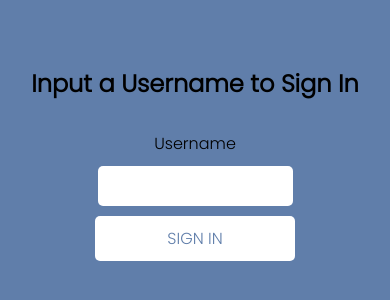
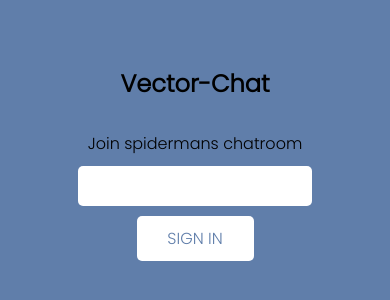
Before and after one commit to vector-10/Chat-app, a React (Create React App) app in the folder client/vectorware-chat/: page / in a window 390 px wide. Shown: the part 254-554 px from the top of the page. Built offline with nearby package versions, Linux system fonts and the light colour scheme; no server answers.

Commit message:
styling fixes

```diff
--- a/client/vectorware-chat/src/App.css
+++ b/client/vectorware-chat/src/App.css
@@ -1,5 +1,4 @@
 @import url('https://fonts.googleapis.com/css2?family=Poppins:wght@300&family=Raleway:wght@300&display=swap');
-
 * {
   box-sizing: border-box;
   margin: 0;
@@ -30,8 +29,14 @@
   border-radius: 5px;
   border: 0;
 }
+
+@media (max-width:480px ) {
+  .username__input{
+    width: 60%;
+  }
+}
 .home__cta {
-  width: 200px;
+  width: 20%;
   padding: 10px;
   font-size: 16px;
   cursor: pointer;
@@ -40,6 +45,11 @@
   outline: none;
   border: none;
   border-radius: 5px;
+}
+@media (max-width:480px ) {
+  .home__cta{
+    width: 30%;
+  }
 }
 .home__cta:hover{
   background-color: rgb(0, 124, 173);
@@ -56,7 +66,7 @@
   height: 100%;
   background-color: #607eaa;
   flex: 0.2;
-  padding: 20px;
+  padding: 10px;
   border-right: 1px solid #607eaa;
 }
 .chat__main {
@@ -73,7 +83,8 @@
 }
 .online__users > * {
   margin-bottom: 10px;
-  color: rgb(238, 102, 102);
+  font-weight: bold;
+  color: rgb(85, 145, 169);
   font-style: italic;
 }
 .chat__mainHeader {
@@ -132,25 +143,26 @@
 }
 .sendBtn {
   width: 150px;
-  background-color: green;
+  background-color: rgb(0, 124, 173);
   padding: 10px;
   border: none;
   outline: none;
   color: #eae3d2;
   cursor: pointer;
+  border-radius: 5px;
 }
 .sendBtn:hover {
-  background-color: rgb(129, 201, 129);
+  background-color: rgb(43, 139, 177);
 }
 .message__recipient {
-  background-color: #f5ccc2;
+  background-color: rgb(162, 205, 222);
   width: 300px;
   padding: 10px;
   border-radius: 10px;
   font-size: 15px;
 }
 .message__sender {
-  background-color: rgb(194, 243, 194);
+  background-color: rgb(162, 205, 222);
   max-width: 300px;
   padding: 10px;
   border-radius: 10px;
--- a/client/vectorware-chat/src/components/ChatBar.jsx
+++ b/client/vectorware-chat/src/components/ChatBar.jsx
@@ -10,7 +10,7 @@ const ChatBar = ({socket}) => {
 
   return (
     <div className="chat__sidebar">
-      <h2>Open Chat</h2>
+      <h2>Spider Chat</h2>
       <div>
         <h4 className="chat__header">ONLINE USERS</h4>
         <div className="chat__users">
--- a/client/vectorware-chat/src/components/ChatBody.jsx
+++ b/client/vectorware-chat/src/components/ChatBody.jsx
@@ -41,6 +41,7 @@ const ChatBody = ({messages,lastMessageRef, typingStatus }) => {
         <div className="message__status">
           <p>{typingStatus}</p>
         </div>
+        <div ref={lastMessageRef}/>
       </div>
     </>
   );
--- a/client/vectorware-chat/src/components/Home.jsx
+++ b/client/vectorware-chat/src/components/Home.jsx
@@ -13,8 +13,8 @@ const Home = ({socket}) => {
     }
   return (
     <form className="home__container" onSubmit={handleSubmit}>
-    <h2 className="home__header">Input a Username to Sign In</h2>
-    <label htmlFor="username">Username</label>
+    <h2 className="home__header">Vector-Chat </h2>
+    <label  htmlFor="username">Join spidermans chatroom</label>
     <input
       type="text"
       minLength={6}
```
